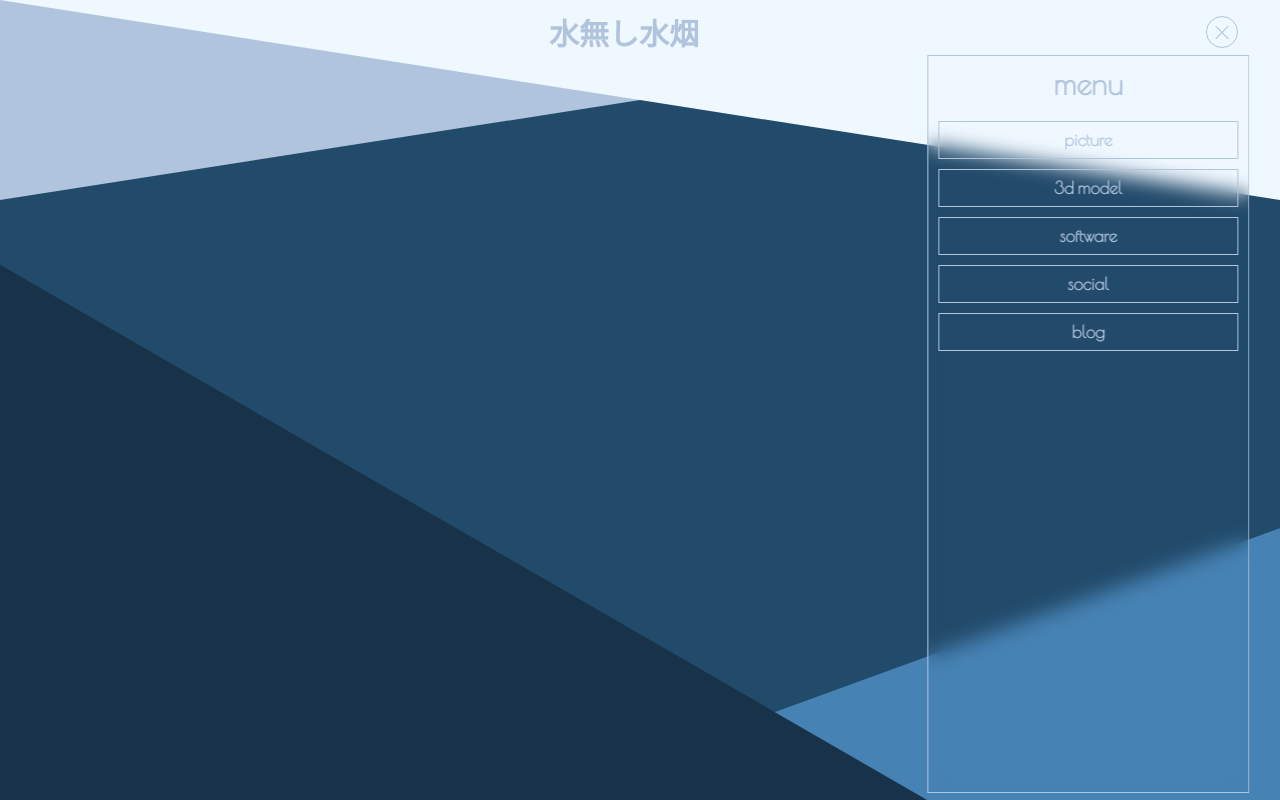
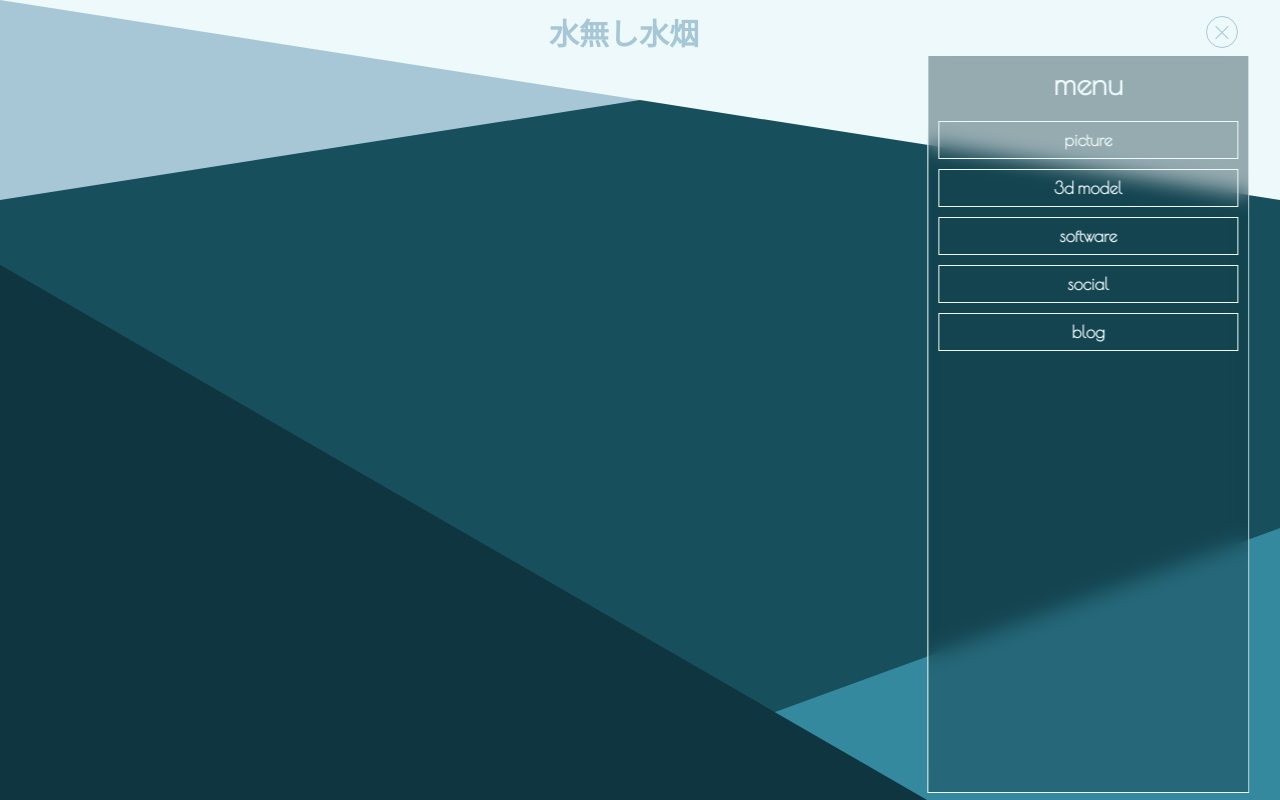
Before and after one commit to gfool6/gfool6.github.io, a plain HTML site: page index.html in a window 1280 px wide. Both pictures are taken after a click on the button 1222 px from the left and 32 px from the top of the page. Shown: the top 800 px of the page. Drawn offline with nearby package versions, Linux system fonts and the light colour scheme; a web font is replaced by a local one.

Commit message:
buttons transition

```diff
--- a/static/style/style.css
+++ b/static/style/style.css
@@ -21,7 +21,7 @@ html {
     height:100vh;
     overflow: hidden;
     font-size: 10px;
-    filter: hue-rotate(0deg);
+    filter: hue-rotate(-20deg);
 }
 
 body {
@@ -95,7 +95,7 @@ row {
 /* ----- Button Component ----- */
 button {
     background-color: transparent;
-    color: var(--color-text-light);
+    color: var(--color-secondary);
     border-color: var(--color-secondary);
     border-style: solid;
     border-width: 1px;
@@ -127,7 +127,7 @@ button.hamburger {
     width: 18px;
     height: 1px;
     margin: auto;
-    background: var(--color-text-light);
+    background-color: var(--color-secondary);
 }
 .hamburger > span::before{
     transform: translateY(-4px);
@@ -140,8 +140,14 @@ button.hamburger {
     content: "";
 }
 
-button:hover {
-    background-color: rgba(176, 196, 222, 0.2);
+button:hover{
+    background-color: rgba(var(--color-primary-rgb), 0.5);
+}
+
+.hamburger:hover span,
+.hamburger:hover span::before,
+.hamburger:hover span::after {
+    background-color: var(--color-light);
 }
 
 
@@ -155,9 +161,11 @@ button:hover {
     top: 5.5rem;
     width: 25vw;
     height: 92vh;
-    border: 1px solid var(--color-secondary);
+    color: var(--color-light);
+    border: 1px solid var(--color-light);
     opacity: 0;
     backdrop-filter: blur(10px);
+    background-color: rgba(var(--color-darker-rgb), 0.4);
 }
 
 .slidemenu > .menucontent {
@@ -183,6 +191,8 @@ button:hover {
 .menucontent > .buttons > button {
     padding: 0.8rem;
     font-weight: bolder;
+    color: var(--color-light);
+    border-color: var(--color-light);
 }
 
 
--- a/static/style/variable.css
+++ b/static/style/variable.css
@@ -1,11 +1,22 @@
 :root {
-    --color-primary: steelblue;
-    --color-secondary: lightsteelblue;
-    --color-light: aliceblue;
-    --color-dark: rgb(34, 74, 106);
-    --color-darker: rgb(23, 50, 73);
-    --color-text-light: lightsteelblue;
-    --color-text-dark: rgb(34, 74, 106);
-    --color-accent: rgb(39, 173, 148);
-    --color-accent-light: rgb(255, 208, 40);
+    /* hex */
+    --color-primary: #4682b4;
+    --color-secondary: #b0c4de;
+    --color-light: #f0f8ff;
+    --color-dark: #224a6a;
+    --color-darker: #173249;
+    --color-text-light: #b0c4de;
+    --color-text-dark: #224a6a;
+    --color-accent: #27ad94;
+    --color-accent-light: #ffd028;
+    /* rgb */
+    --color-primary-rgb: 70, 130, 180;
+    --color-secondary-rgb: 176, 196, 222;
+    --color-light-rgb: 240, 248, 255;
+    --color-dark-rgb: 34, 74, 106;
+    --color-darker-rgb: 23, 50, 73;
+    --color-text-light-rgb: 176, 196, 222;
+    --color-text-dark-rgb: 34, 74, 106;
+    --color-accent-rgb: 39, 173, 148;
+    --color-accent-light-rgb: 255, 208, 40;
 }
```
